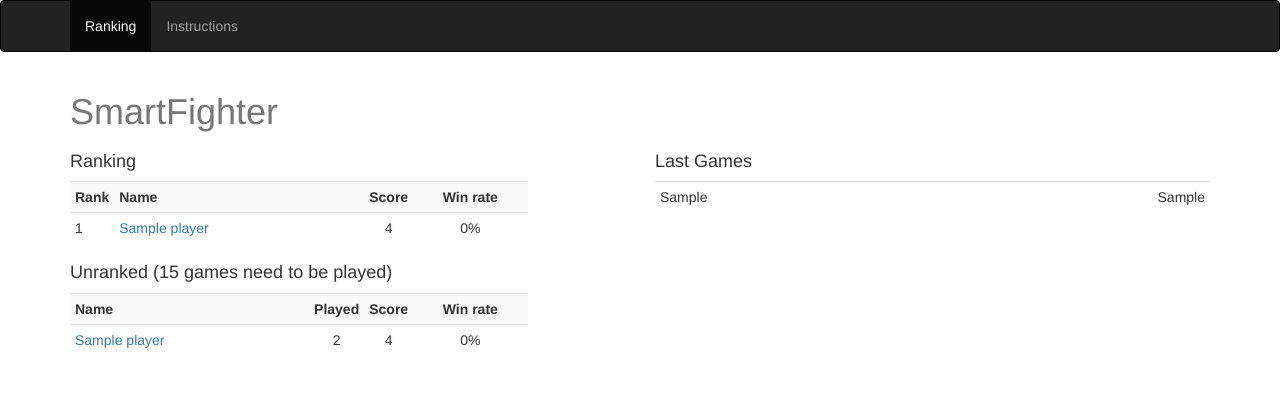
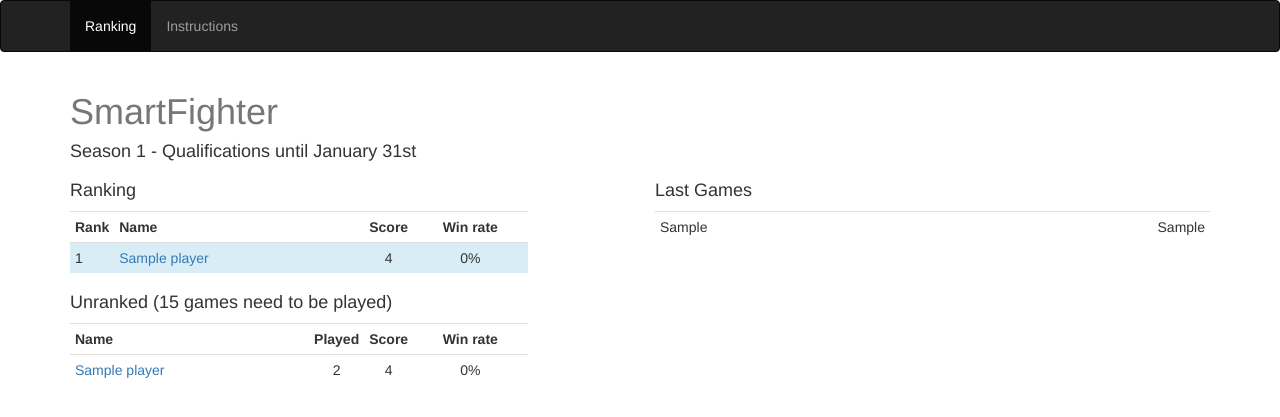
Before and after one commit to gbandet/smartfighter, a Django app: template site/smartfighter/templates/front/index.html in a window 1280 px wide. Shown: the top 417 px of the page. Run offline with Django 3.2, Linux system fonts and the light colour scheme; the template is opened without the code that fills it: most values are stand-ins (such as "Sample title", 1, 10 or a date in 2020); some libraries are stand-ins or nearby versions.

Commit message:
Display the top 8 players for the season.

```diff
--- a/site/smartfighter/templates/front/index.html
+++ b/site/smartfighter/templates/front/index.html
@@ -6,11 +6,12 @@
 <div class="container">
   <div class="header clearfix">
     <h1 class="text-muted">SmartFighter</h1>
+    <h4>Season 1 - Qualifications until January 31st</h4>
   </div>
   <div class="row">
     <div class="col-md-5">
       <h4>Ranking</h4>
-      <table class="table table-condensed table-striped">
+      <table class="table table-condensed">
         <tr>
           <th class="col-md-1">Rank</th>
           <th>Name</th>
@@ -18,7 +19,7 @@
           <th class="col-md-3 text-center">Win rate</th>
         </tr>
         {% for player in ranking %}
-        <tr>
+        <tr{% if forloop.counter < 9 %} class="bg-info"{% endif %}>
           <td>{% ifchanged player.elo_rating %}{{ forloop.counter }}{% else %}-{% endifchanged %}</td>
           <td><a href="/player/{{ player.name }}">{{ player.name }}</a></td>
           <td class="text-center">{{ player.elo_rating }}</td>
@@ -27,7 +28,7 @@
         {% endfor %}
       </table>
       <h4>Unranked (15 games need to be played)</h4>
-      <table class="table table-condensed table-striped">
+      <table class="table table-condensed">
         <tr>
           <th>Name</th>
           <th class="col-md-1 text-center">Played</th>
```
